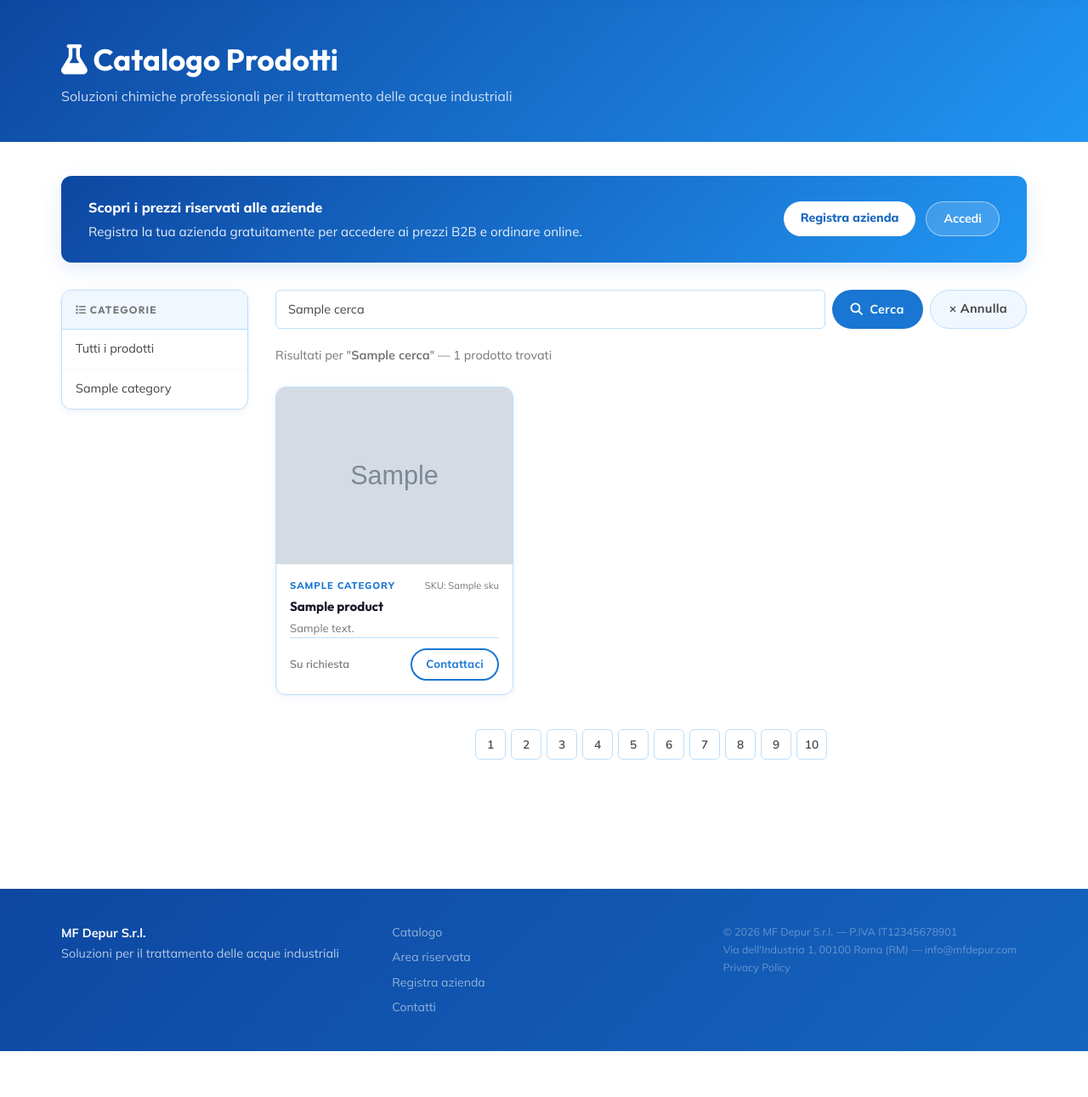
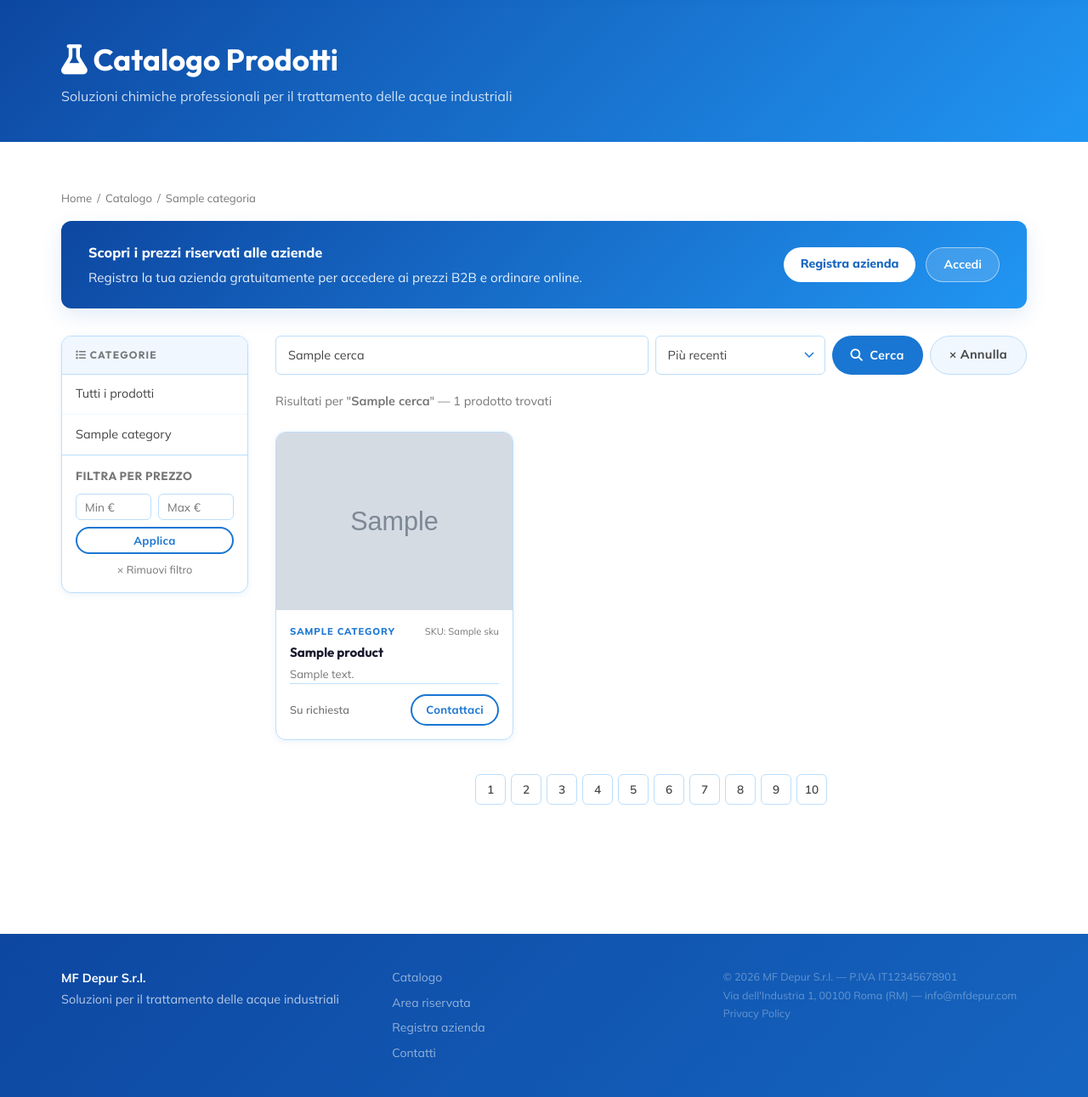
Before and after one commit to matas300/MFDEPUR, a Node server app: template shop/views/shop/catalog.ejs in a window 1280 px wide. Shown: the part 73-1364 px from the top of the page at 85% size. Before the commit the page ends 1310 px from the top, so only its background shows below. Run offline with Node 20, Linux system fonts and the light colour scheme; the template is opened without the code that fills it: most values are stand-ins (such as "Sample title", 1, 10 or a date in 2020); grey boxes marked "Sample" are stand-in pictures.

Commit message:
feat(shop): ordinamento + filtro prezzo + breadcrumb catalogo (Tier 1 Block C)
Controller productController.getCatalog:
- nuovi query param: ordina (newest|price-asc|price-desc|name-asc), pmin, pmax
- price filter esclude priceOnRequest=true (altrimenti "su richiesta" a 0€
  sporca i risultati per min-price)
- validazione numerica (parseFloat + Number.isFinite)

View catalog.ejs:
- breadcrumb Home / Catalogo [/ Categoria]
- sort select con auto-submit onchange
- form filtro prezzo in sidebar con link di rimozione
- tutti i param propagati correttamente in pagination + search cancel

Bugfix: product.ejs usava ?category= (EN) mentre il controller legge
?categoria= (IT) — link categoria non funzionava dal dettaglio prodotto.

Co-Authored-By: claude-flow <ruv@ruv.net>

```diff
--- a/shop/views/shop/catalog.ejs
+++ b/shop/views/shop/catalog.ejs
@@ -9,6 +9,19 @@
 </div>
 
 <div class="container" style="padding-bottom:3rem">
+
+  <nav class="breadcrumb" aria-label="breadcrumb">
+    <a href="/">Home</a>
+    <span>/</span>
+    <% if (filters.categoria) { %>
+      <a href="/shop">Catalogo</a>
+      <span>/</span>
+      <% const activeCat = categories.find(c => c.slug === filters.categoria); %>
+      <span><%= activeCat ? activeCat.name : filters.categoria %></span>
+    <% } else { %>
+      <span>Catalogo</span>
+    <% } %>
+  </nav>
 
   <% if (!currentUser) { %>
     <!-- Banner per utenti non registrati -->
@@ -43,6 +56,22 @@
         <% }) %>
       </ul>
 
+      <form action="/shop" method="GET" class="price-filter" style="padding:1rem;border-top:1px solid var(--border)">
+        <h4 style="font-size:.85rem;text-transform:uppercase;letter-spacing:.04em;color:var(--text-muted);margin-bottom:.75rem">Filtra per prezzo</h4>
+        <% if (filters.categoria) { %><input type="hidden" name="categoria" value="<%= filters.categoria %>"><% } %>
+        <% if (filters.cerca) { %><input type="hidden" name="cerca" value="<%= filters.cerca %>"><% } %>
+        <% if (filters.ordina && filters.ordina !== 'newest') { %><input type="hidden" name="ordina" value="<%= filters.ordina %>"><% } %>
+        <div style="display:flex;gap:.5rem;margin-bottom:.5rem">
+          <input type="number" name="pmin" min="0" step="0.01" placeholder="Min €" value="<%= filters.pmin %>" class="form-control" style="padding:6px 10px;font-size:.85rem" aria-label="Prezzo minimo">
+          <input type="number" name="pmax" min="0" step="0.01" placeholder="Max €" value="<%= filters.pmax %>" class="form-control" style="padding:6px 10px;font-size:.85rem" aria-label="Prezzo massimo">
+        </div>
+        <button type="submit" class="btn btn-outline btn-sm btn-block">Applica</button>
+        <% if (filters.pmin || filters.pmax) { %>
+          <% const clearQs = new URLSearchParams({ ...(filters.categoria && { categoria: filters.categoria }), ...(filters.cerca && { cerca: filters.cerca }), ...(filters.ordina && filters.ordina !== 'newest' && { ordina: filters.ordina }) }).toString(); %>
+          <a href="/shop<%= clearQs ? '?' + clearQs : '' %>" style="display:block;text-align:center;margin-top:.5rem;font-size:.8rem;color:var(--text-muted)">× Rimuovi filtro</a>
+        <% } %>
+      </form>
+
       <% if (currentUser && currentUser.company && currentUser.company.status === 'APPROVED') { %>
         <div style="padding:1rem;border-top:1px solid var(--border)">
           <a href="/shop/cart" class="btn btn-primary btn-block" style="border-radius:var(--r-full)">
@@ -56,18 +85,25 @@
 
     <!-- Prodotti -->
     <div class="catalog-main">
-      <!-- Barra di ricerca -->
+      <!-- Barra di ricerca + ordinamento -->
       <form action="/shop" method="GET" class="search-bar">
-        <% if (filters.categoria) { %>
-          <input type="hidden" name="categoria" value="<%= filters.categoria %>">
-        <% } %>
+        <% if (filters.categoria) { %><input type="hidden" name="categoria" value="<%= filters.categoria %>"><% } %>
+        <% if (filters.pmin) { %><input type="hidden" name="pmin" value="<%= filters.pmin %>"><% } %>
+        <% if (filters.pmax) { %><input type="hidden" name="pmax" value="<%= filters.pmax %>"><% } %>
         <input type="text" name="cerca" class="form-control" placeholder="Cerca prodotto, codice SKU..."
                value="<%= filters.cerca || '' %>">
+        <select name="ordina" class="form-control" style="max-width:200px" aria-label="Ordina per" onchange="this.form.submit()">
+          <option value="newest"     <%= filters.ordina === 'newest' ? 'selected' : '' %>>Più recenti</option>
+          <option value="price-asc"  <%= filters.ordina === 'price-asc' ? 'selected' : '' %>>Prezzo: crescente</option>
+          <option value="price-desc" <%= filters.ordina === 'price-desc' ? 'selected' : '' %>>Prezzo: decrescente</option>
+          <option value="name-asc"   <%= filters.ordina === 'name-asc' ? 'selected' : '' %>>Nome: A-Z</option>
+        </select>
         <button type="submit" class="btn btn-primary">
           <i class="fa-solid fa-magnifying-glass"></i> Cerca
         </button>
         <% if (filters.cerca) { %>
-          <a href="/shop<%= filters.categoria ? '?categoria=' + filters.categoria : '' %>" class="btn btn-secondary">× Annulla</a>
+          <% const cancelParams = new URLSearchParams({ ...(filters.categoria && { categoria: filters.categoria }), ...(filters.pmin && { pmin: filters.pmin }), ...(filters.pmax && { pmax: filters.pmax }), ...(filters.ordina && filters.ordina !== 'newest' && { ordina: filters.ordina }) }).toString(); %>
+          <a href="/shop<%= cancelParams ? '?' + cancelParams : '' %>" class="btn btn-secondary">× Annulla</a>
         <% } %>
       </form>
 
@@ -153,17 +189,28 @@
         </div>
 
         <!-- Paginazione -->
-        <% if (pagination.total > 1) { %>
+        <% if (pagination.total > 1) {
+             const pageUrl = (p) => {
+               const params = new URLSearchParams({
+                 ...(filters.categoria && { categoria: filters.categoria }),
+                 ...(filters.cerca && { cerca: filters.cerca }),
+                 ...(filters.pmin && { pmin: filters.pmin }),
+                 ...(filters.pmax && { pmax: filters.pmax }),
+                 ...(filters.ordina && filters.ordina !== 'newest' && { ordina: filters.ordina }),
+                 pagina: p,
+               });
+               return '/shop?' + params.toString();
+             };
+        %>
           <div class="pagination">
             <% if (pagination.current > 1) { %>
-              <a href="/shop?categoria=<%= filters.categoria || '' %>&cerca=<%= filters.cerca || '' %>&pagina=<%= pagination.current - 1 %>" class="page-btn">&laquo;</a>
+              <a href="<%= pageUrl(pagination.current - 1) %>" class="page-btn">&laquo;</a>
             <% } %>
             <% for (let i = 1; i <= pagination.total; i++) { %>
-              <a href="/shop?categoria=<%= filters.categoria || '' %>&cerca=<%= filters.cerca || '' %>&pagina=<%= i %>"
-                 class="page-btn <%= i === pagination.current ? 'active' : '' %>"><%= i %></a>
+              <a href="<%= pageUrl(i) %>" class="page-btn <%= i === pagination.current ? 'active' : '' %>"><%= i %></a>
             <% } %>
             <% if (pagination.current < pagination.total) { %>
-              <a href="/shop?categoria=<%= filters.categoria || '' %>&cerca=<%= filters.cerca || '' %>&pagina=<%= pagination.current + 1 %>" class="page-btn">&raquo;</a>
+              <a href="<%= pageUrl(pagination.current + 1) %>" class="page-btn">&raquo;</a>
             <% } %>
           </div>
         <% } %>
--- a/shop/views/shop/product.ejs
+++ b/shop/views/shop/product.ejs
@@ -6,7 +6,7 @@
     <a href="/shop">Catalogo</a>
     <% if (product.category) { %>
       <span>/</span>
-      <a href="/shop?category=<%= product.category.slug %>"><%= product.category.name %></a>
+      <a href="/shop?categoria=<%= product.category.slug %>"><%= product.category.name %></a>
     <% } %>
     <span>/</span>
     <span><%= product.name %></span>
@@ -33,7 +33,7 @@
 
     <div class="product-detail-info">
       <% if (product.category) { %>
-        <a href="/shop?category=<%= product.category.slug %>" class="product-card-category"><%= product.category.name %></a>
+        <a href="/shop?categoria=<%= product.category.slug %>" class="product-card-category"><%= product.category.name %></a>
       <% } %>
       <h1 class="product-detail-title"><%= product.name %></h1>
       <p class="product-detail-sku">SKU: <strong><%= product.sku %></strong></p>
```
Also changed, not shown: shop/src/controllers/productController.js (+20 -3 lines).
